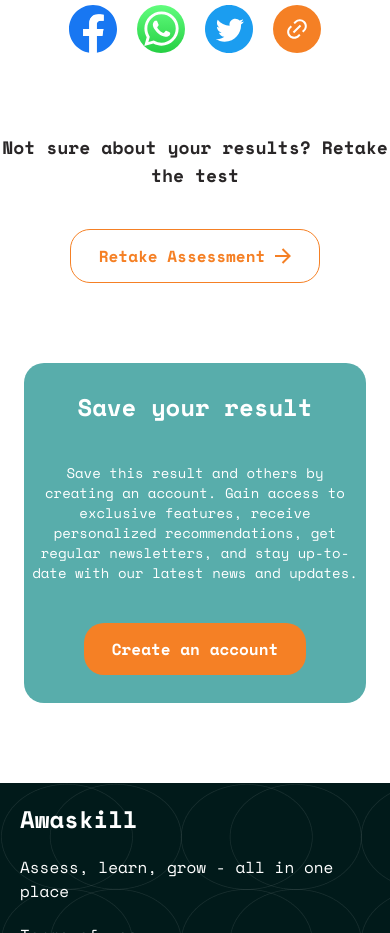
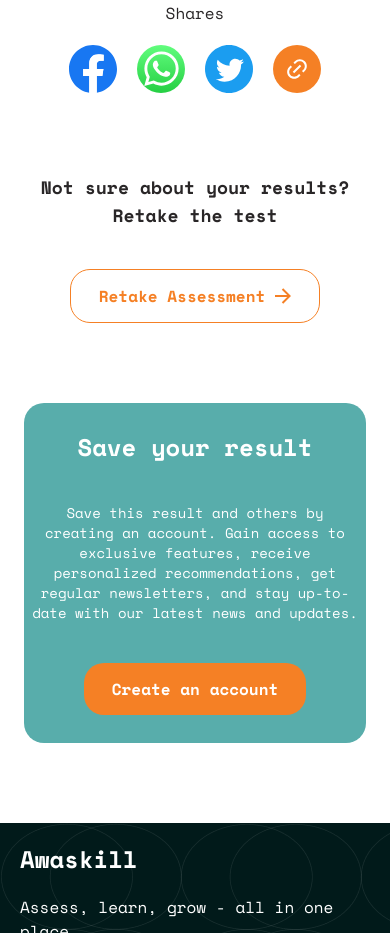
Before and after one commit to kingjamesx/quiz-app, a Next.js app: page /assessments/result in a window 390 px wide. Shown: the part 5686-6619 px from the top of the page. Built offline with nearby package versions, Linux system fonts and the light colour scheme.

Commit message:
breakdown gap fixed

```diff
--- a/components/Assessments/result/breakdown/breakdown.jsx
+++ b/components/Assessments/result/breakdown/breakdown.jsx
@@ -19,7 +19,7 @@ const Breakdown = () => {
         from different viewpoints and angles. You enjoy creating and sharing
         experiences and are inquisitive.
       </p>
-      <div className="flex flex-wrap md:mx-12 md:gap-10 xl:mx-auto xl:flex-nowrap xl:gap-5">
+      <div className="flex flex-wrap gap-10 md:mx-12 xl:mx-auto xl:flex-nowrap xl:gap-5">
         <Careers />
         <Others />
       </div>
--- a/components/Assessments/result/retake.jsx
+++ b/components/Assessments/result/retake.jsx
@@ -2,7 +2,7 @@ import RetakeBtn from '../UI/retake-button';
 
 const Retake = () => {
   return (
-    <section className="my-20">
+    <section className="mx-6 my-20">
       <h4 className="mb-10 text-center text-lg font-bold text-primary">
         Not sure about your results? Retake the test
       </h4>
```
